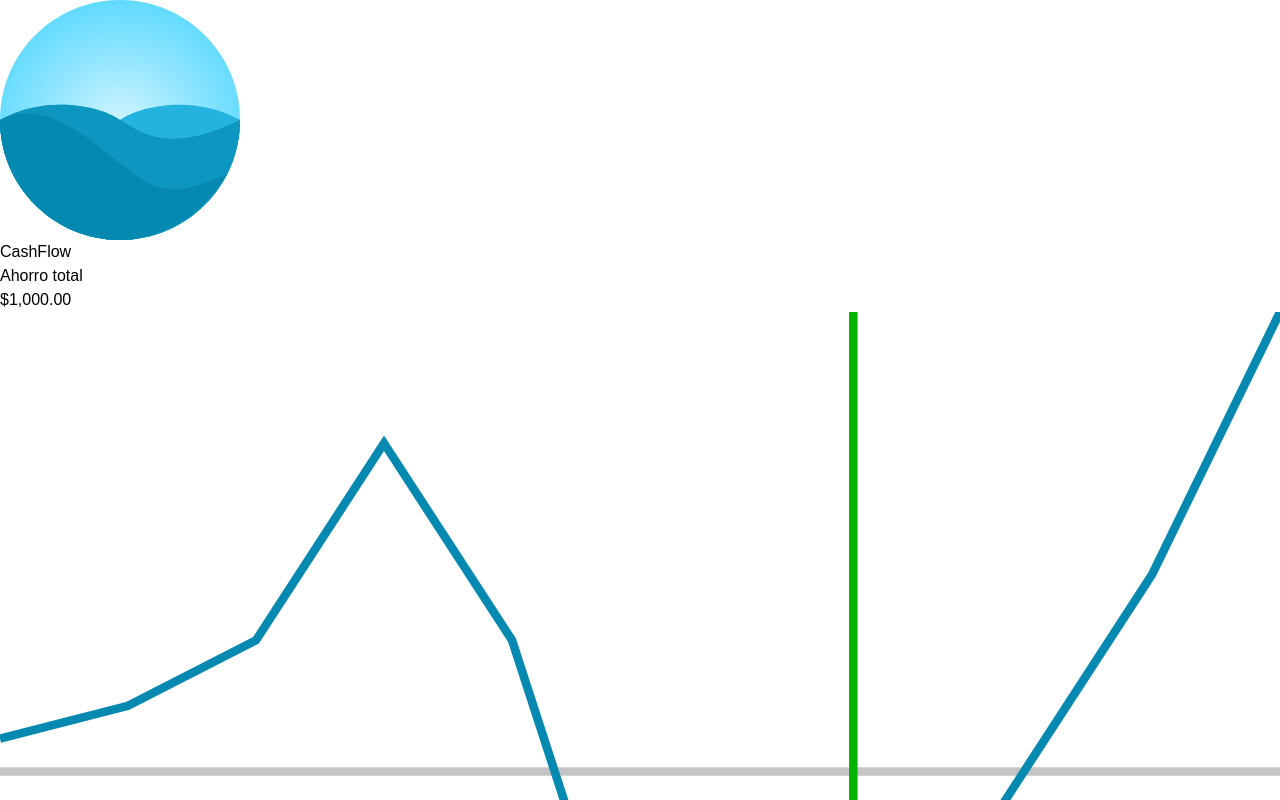
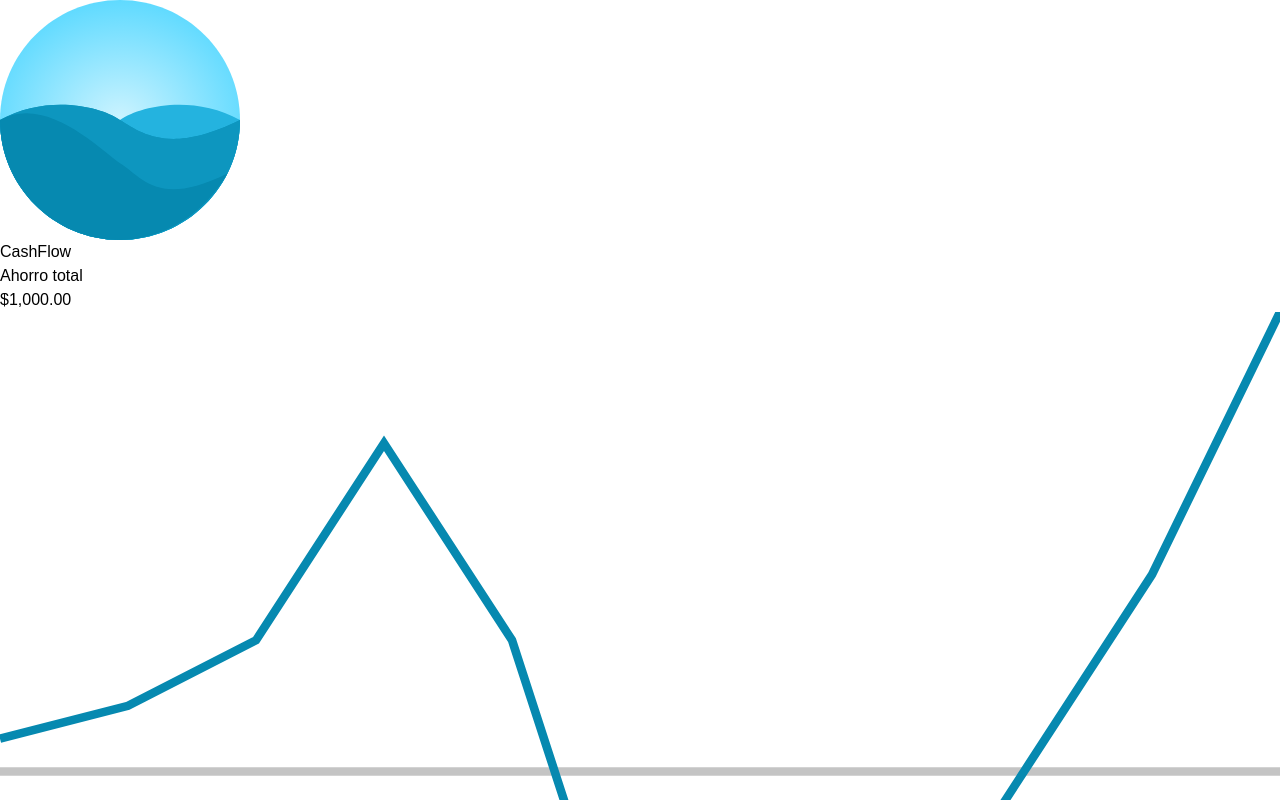
Before and after one commit to angel-aguirre/vue3-cashflow, a Vue app: page / in a window 1280 px wide. Shown: the top 800 px of the page. Built offline with nearby package versions, Linux system fonts and the light colour scheme.

Commit message:
Se agrego funcionalidad para la interaccion con el grafico

```diff
--- a/src/components/Resume/Graphic.vue
+++ b/src/components/Resume/Graphic.vue
@@ -1,6 +1,12 @@
 <template>
     <div>
-        <svg class="w-full" viewBox="0 0 300 200">
+        <svg
+            @touchstart="tap"
+            @touchmove="tap"
+            @touchend="untap"
+            class="w-full"
+            viewBox="0 0 300 200"
+        >
             <line
                 stroke="#c4c4c4"
                 stroke-width="2"
@@ -16,11 +22,12 @@
                 :points="points"
             />
             <line
+                v-show="showPointer"
                 stroke="#04B500"
                 stroke-width="2"
-                x1="200"
+                :x1="pointer"
                 y1="0"
-                x2="200"
+                :x2="pointer"
                 y2="200"
             />
         </svg>
@@ -29,7 +36,7 @@
 </template>
 
 <script setup>
-import { defineProps, toRefs, computed } from 'vue';
+import { defineProps, toRefs, computed, ref } from 'vue';
 
 const props = defineProps({
     amounts: {
@@ -62,4 +69,19 @@
 const zero = computed(() => {
     return amountToPixels(0);
 });
+
+const showPointer = ref(false);
+const pointer = ref(0);
+
+const tap = ({ target, touches }) => {
+    showPointer.value = true;
+    const elementWidth = target.getBoundingClientRect().width;
+    const elementX = target.getBoundingClientRect().x;
+    const touchX = touches[0].clientX;
+    pointer.value = ((touchX - elementX) * 300) / elementWidth;
+};
+
+const untap = ({ target, touches }) => {
+    showPointer.value = false;
+};
 </script>
```
